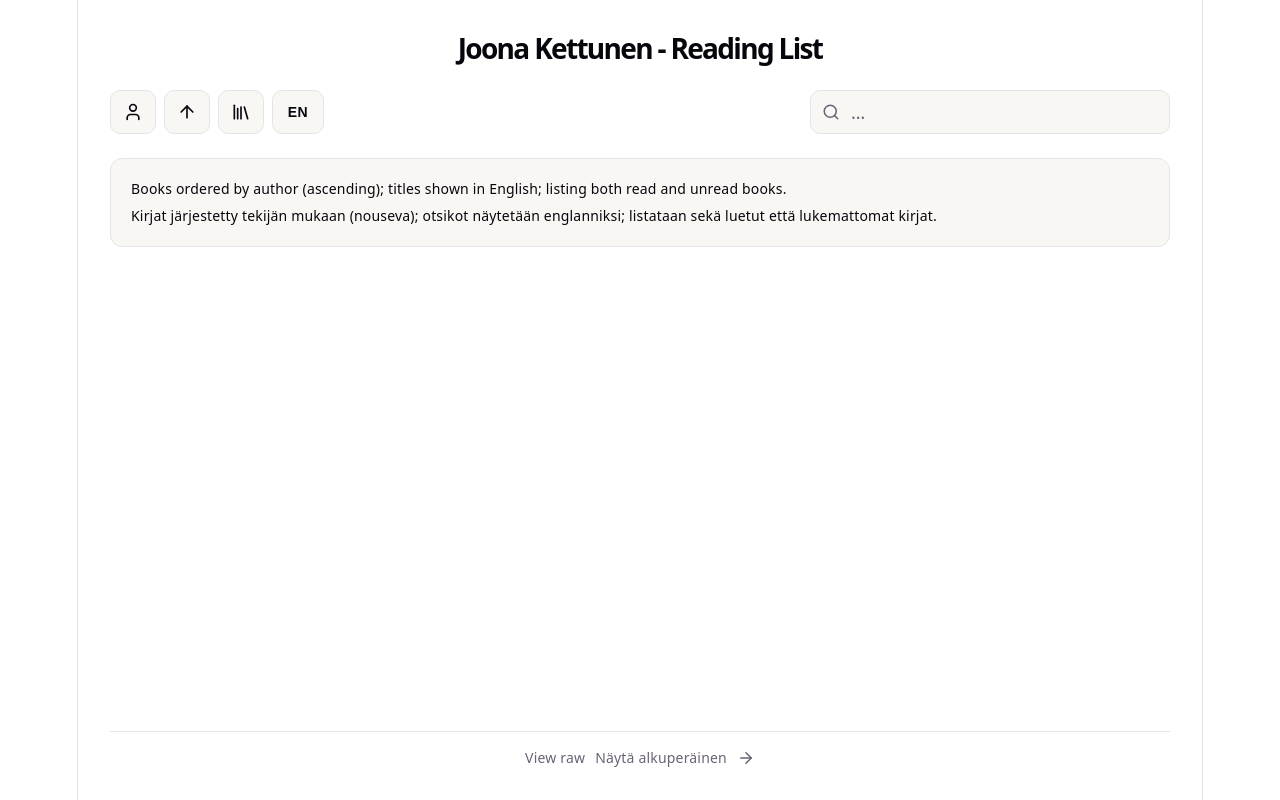
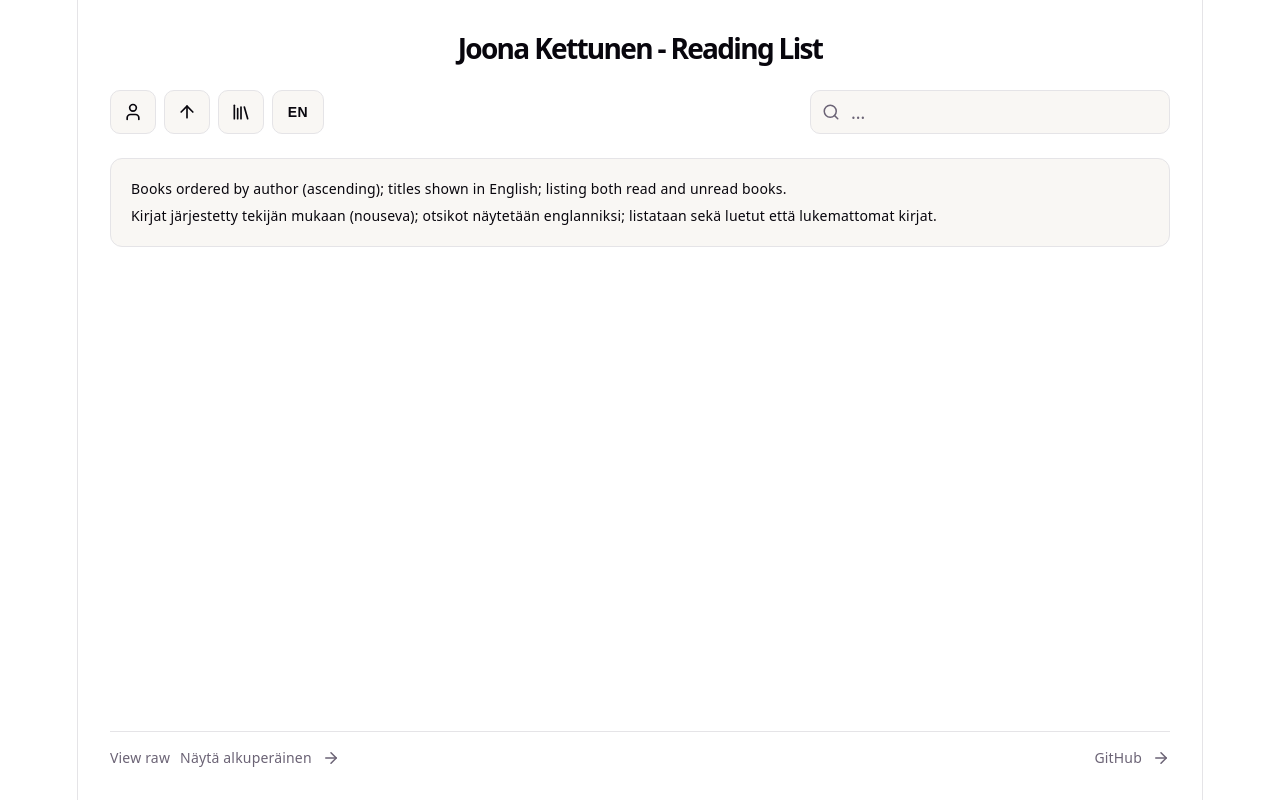
Before and after one commit to joonarafael/bookshelf, a React (Vite) app: page / in a window 1280 px wide. Built offline with nearby package versions, Linux system fonts and the light colour scheme.

Commit message:
Include GitHub Link in Footer (#24)

```diff
--- a/src/app.css
+++ b/src/app.css
@@ -149,12 +149,18 @@
 
 .bookshelf__footer {
     display: flex;
+    flex-direction: row;
     align-items: center;
-    justify-content: center;
+    justify-content: space-between;
+    gap: 16px;
     width: 100%;
     margin-top: auto;
     padding-top: 16px;
     border-top: 1px solid var(--border);
+
+    @media (max-width: 768px) {
+        flex-direction: column;
+    }
 }
 
 .bookshelf__raw-link {
--- a/src/components/bookshelf-footer.tsx
+++ b/src/components/bookshelf-footer.tsx
@@ -3,6 +3,8 @@ import type { ReactElement } from 'react';
 import type { TitleLanguage } from '../sort-types';
 
 const BOOKS_YAML_HREF = `${import.meta.env.BASE_URL}books.yaml`;
+const GITHUB_HREF = 'https://github.com/joonarafael/bookshelf';
+const GITHUB_LINK_LABEL = 'GitHub';
 
 const RAW_LINK_LABELS: Record<TitleLanguage, string> = {
     en: 'View raw',
@@ -34,5 +36,17 @@ export const BookshelfFooter = (): ReactElement => (
                 aria-hidden='true'
             />
         </a>
+        <a
+            className='bookshelf__raw-link'
+            href={GITHUB_HREF}
+            rel='noreferrer'
+            target='_blank'
+        >
+            <span className='bookshelf__raw-link-label'>{GITHUB_LINK_LABEL}</span>
+            <ArrowRight
+                className='bookshelf__raw-link-icon'
+                aria-hidden='true'
+            />
+        </a>
     </footer>
 );
```
